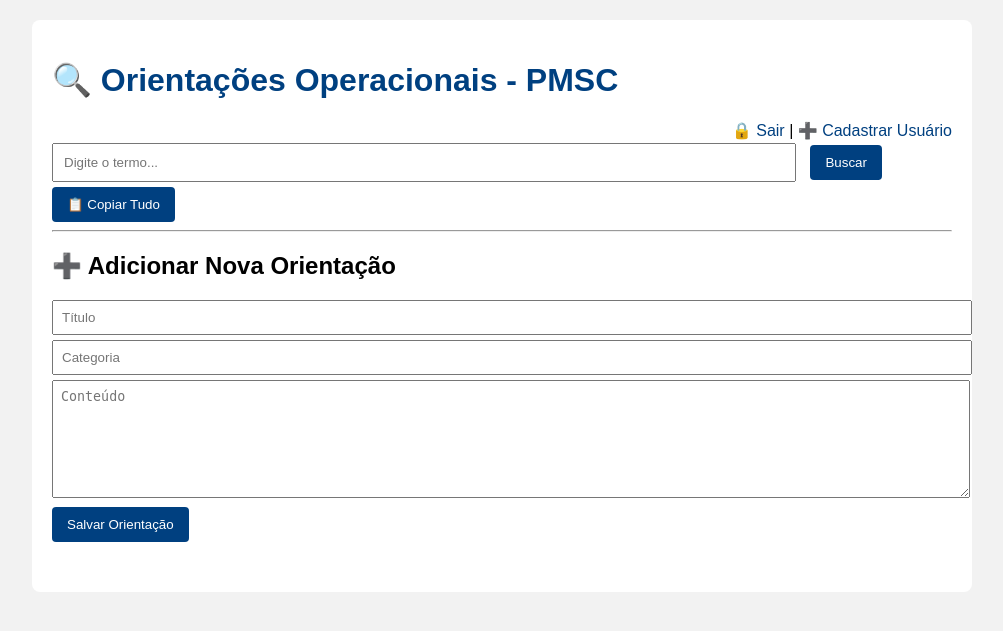
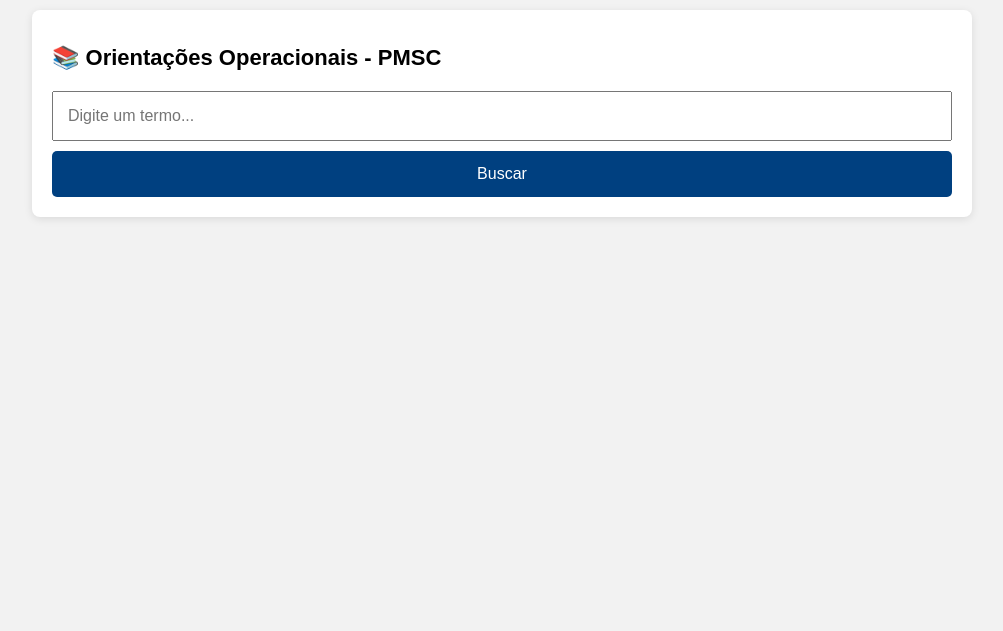
Before and after one commit to WillBiazzi/pmsc_orientacoes, a Flask app: page / in a window 1280 px wide. Shown: the top 631 px of the page, without its empty margins (138-1141 px from the left). Run offline with Flask 3, Linux system fonts and the light colour scheme; the visitor is signed in with stand-in values (Sample User, id 1).

Commit message:
Update index.html

```diff
--- a/templates/index.html
+++ b/templates/index.html
@@ -2,149 +2,128 @@
 <html lang="pt-br">
 <head>
   <meta charset="UTF-8">
-    <title>Orientações Operacionais - PMSC</title>
+  <meta name="viewport" content="width=device-width, initial-scale=1.0">
+  <title>Orientações PMSC</title>
   <script src="https://code.jquery.com/jquery-3.6.0.min.js"></script>
   <style>
-        body { font-family: Arial, sans-serif; background: #f2f2f2; margin: 0; padding: 20px; }
-        .container { max-width: 900px; margin: auto; background: white; padding: 20px; border-radius: 8px; }
-        h1 { color: #004080; }
-        input[type="text"] { width: 80%; padding: 10px; margin-right: 10px; }
-        button { padding: 10px 15px; cursor: pointer; background: #004080; color: white; border: none; border-radius: 4px; margin: 5px 5px 0 0; }
-        .resultado { margin-top: 30px; }
+    body {
+      font-family: Arial, sans-serif;
+      background: #f2f2f2;
+      margin: 0;
+      padding: 10px;
+    }
+
+    .container {
+      max-width: 900px;
+      margin: auto;
+      background: white;
+      padding: 20px;
+      border-radius: 8px;
+      box-shadow: 0 2px 8px rgba(0,0,0,0.1);
+    }
+
+    h1 {
+      font-size: 22px;
+      margin-bottom: 20px;
+    }
+
+    input[type="text"] {
+      width: 100%;
+      padding: 14px;
+      font-size: 16px;
+      margin-bottom: 10px;
+      box-sizing: border-box;
+    }
+
+    button {
+      width: 100%;
+      padding: 14px;
+      font-size: 16px;
+      background: #004080;
+      color: white;
+      border: none;
+      border-radius: 5px;
+      cursor: pointer;
+    }
+
+    button:hover {
+      background: #002c66;
+    }
+
     .orientacao {
       background: #e6f0ff;
       padding: 15px;
-            margin-bottom: 20px;
+      margin-top: 20px;
       border-left: 5px solid #004080;
       border-radius: 4px;
-            user-select: text;
-            position: relative;
     }
-        .titulo { font-weight: bold; font-size: 18px; margin-bottom: 10px; color: #00264d; }
-        .categoria { font-style: italic; color: #555; }
-        .conteudo { white-space: pre-line; margin-top: 10px; }
-        a { text-decoration: none; color: #004080; }
+
+    .titulo {
+      font-weight: bold;
+      font-size: 18px;
+      color: #00264d;
+    }
+
+    .categoria {
+      font-style: italic;
+      color: #555;
+      font-size: 14px;
+      margin-top: 4px;
+    }
+
+    .conteudo {
+      white-space: pre-line;
+      margin-top: 10px;
+      font-size: 16px;
+      line-height: 1.5;
+    }
+
+    @media (max-width: 600px) {
+      .container {
+        padding: 15px;
+      }
+
+      h1 {
+        font-size: 20px;
+      }
+
+      .titulo {
+        font-size: 17px;
+      }
+
+      .conteudo {
+        font-size: 15px;
+      }
+    }
   </style>
 </head>
 <body>
 <div class="container">
-    <h1>🔍 Orientações Operacionais - PMSC</h1>
-    <div style="text-align: right;">
-        <a href="/logout">🔒 Sair</a>
-        {% if tipo == 'admin' %} | <a href="/cadastro">➕ Cadastrar Usuário</a>{% endif %}
-    </div>
-
-    <label for="busca" style="display:none;">Digite o termo</label>
-    <input type="text" id="busca" placeholder="Digite o termo...">
+  <h1>📚 Orientações Operacionais - PMSC</h1>
+  <input type="text" id="busca" placeholder="Digite um termo...">
   <button onclick="buscar()">Buscar</button>
-    <button onclick="copiarTudo()">📋 Copiar Tudo</button>
-
-    {% if tipo == 'admin' %}
-    <hr>
-    <h2>➕ Adicionar Nova Orientação</h2>
-    <div class="nova-orientacao">
-        <input type="text" id="novoTitulo" placeholder="Título" style="width: 100%; margin-bottom: 5px; padding: 8px;">
-        <input type="text" id="novaCategoria" placeholder="Categoria" style="width: 100%; margin-bottom: 5px; padding: 8px;">
-        <textarea id="novoConteudo" placeholder="Conteúdo" style="width: 100%; height: 100px; padding: 8px;"></textarea>
-        <button onclick="adicionarOrientacao()">Salvar Orientação</button>
-    </div>
-    {% endif %}
-
-    <div class="resultado" id="resultado"></div>
+  <div id="resultado"></div>
 </div>
 
 <script>
 function buscar() {
-        const termo = $('#busca').val().trim();
-        if (!termo) {
-            alert('Digite um termo para buscar.');
-            return;
-        }
-        $.ajax({
-            url: '/buscar',
-            type: 'POST',
-            contentType: 'application/json',
-            data: JSON.stringify({ termo: termo }),
-            success: function(data) {
+  const termo = $('#busca').val();
+  $.post('/buscar', JSON.stringify({ termo: termo }), function(data) {
     $('#resultado').empty();
     if (data.length === 0) {
       $('#resultado').append('<p>Nenhuma orientação encontrada.</p>');
       return;
     }
-                data.forEach(function(item, index) {
-                    const id = 'orientacao_' + index;
+    data.forEach(item => {
       $('#resultado').append(
-                        `<div class="orientacao" id="${id}">
+        `<div class="orientacao">
           <div class="titulo">${item.titulo}</div>
           <div class="categoria">Categoria: ${item.categoria}</div>
           <div class="conteudo">${item.conteudo}</div>
-                            <button onclick="copiarIndividual('${id}')">📋 Copiar Esta</button>
-                            <button onclick="copiarSelecao()">📋 Copiar Seleção</button>
         </div>`
       );
     });
-            }
-        });
-    }
-
-    $('#busca').on('keypress', function(e) {
-        if (e.which === 13) buscar();
-    });
-
-    function adicionarOrientacao() {
-        const titulo = $('#novoTitulo').val().trim();
-        const categoria = $('#novaCategoria').val().trim();
-        const conteudo = $('#novoConteudo').val().trim();
-        if (!titulo || !categoria || !conteudo) {
-            alert("Preencha todos os campos!");
-            return;
-        }
-        $.ajax({
-            url: '/adicionar',
-            type: 'POST',
-            contentType: 'application/json',
-            data: JSON.stringify({ titulo, categoria, conteudo }),
-            success: function(data) {
-                alert('Orientação adicionada com sucesso!');
-                $('#novoTitulo').val('');
-                $('#novaCategoria').val('');
-                $('#novoConteudo').val('');
-                buscar();
-            },
-            error: function() {
-                alert('Erro ao salvar orientação.');
-            }
-        });
-    }
-
-    function copiarTexto(texto) {
-        navigator.clipboard.writeText(texto).then(() => {
-            alert('Texto copiado para a área de transferência!');
-        }).catch(err => {
-            alert('Erro ao copiar: ' + err);
-        });
-    }
-
-    function copiarTudo() {
-        const textos = [];
-        document.querySelectorAll('.orientacao .conteudo').forEach(el => {
-            textos.push(el.innerText.trim());
-        });
-        copiarTexto(textos.join('\n\n'));
-    }
-
-    function copiarIndividual(id) {
-        const el = document.querySelector(`#${id} .conteudo`);
-        if (el) copiarTexto(el.innerText.trim());
-    }
-
-    function copiarSelecao() {
-        const selecionado = window.getSelection().toString().trim();
-        if (selecionado.length > 0) {
-            copiarTexto(selecionado);
-        } else {
-            alert("Você precisa selecionar um trecho com o mouse antes de clicar.");
-        }
+  }, 'json');
 }
 </script>
 </body>
```
Lines whose indentation alone changed are shown as unchanged.
